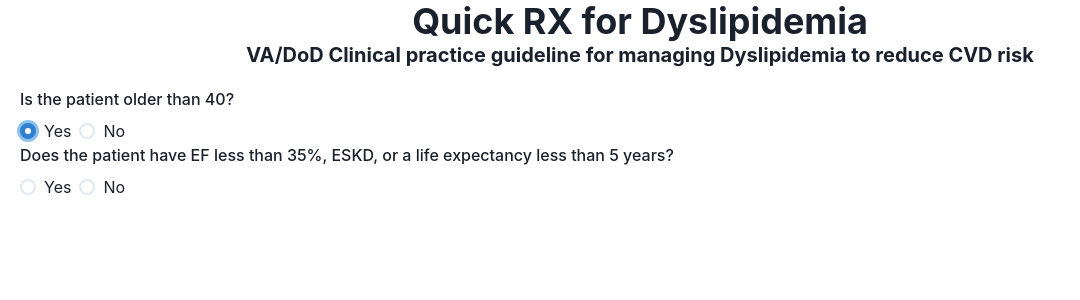
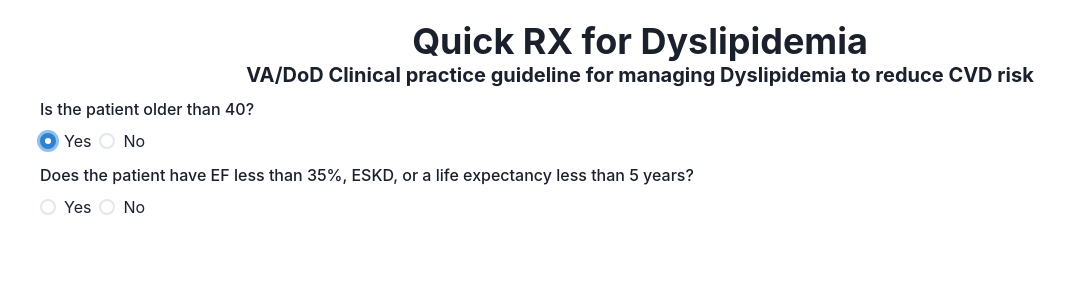
Before and after one commit to WRHR/quick-rx-app, a Next.js app: page /dyslipidemia in a window 1280 px wide. Both pictures are taken after a click on the label "Yes". Shown: the top 300 px of the page, without its empty margins (0-1080 px from the left). Built offline with nearby package versions, Linux system fonts and the light colour scheme.

Commit message:
Add spacing between questions

```diff
--- a/pages/dyslipidemia.js
+++ b/pages/dyslipidemia.js
@@ -18,17 +18,17 @@ export default function Dyslipidemia() {
   const [patientCVDRisk, setPatientCVDRisk] = useState(null);
   const [patientStatinPref, setPatientStatinPref] = useState(null);
   return (
-    <Box textAlign='center'>
+    <Box textAlign="center" p="20px">
       <PageHeader diesease="Dyslipidemia" />
       <Heading size="md">
         VA/DoD Clinical practice guideline for managing Dyslipidemia to reduce
         CVD risk
       </Heading>
-      <FormControl p="20px">
+      <FormControl pt="10px" m="0 20px" display="flex" flexDir="column">
         <FormLabel>Is the patient older than 40?</FormLabel>
         <DiagnosticYN setState={setValidAge} state={validAge} />
         {validAge === "yes" && (
-          <Box>
+          <Box pt="10px">
             <FormLabel>
               Does the patient have EF less than 35%, ESKD, or a life expectancy
               less than 5 years?
@@ -46,7 +46,7 @@ export default function Dyslipidemia() {
           </Text>
         )}
         {lifeExp === "no" && (
-          <Box>
+          <Box pt="10px">
             <FormLabel>
               Does the patient have higher-risk CVD?
               <Button>Show CVD and Equivalents</Button>
@@ -55,7 +55,7 @@ export default function Dyslipidemia() {
           </Box>
         )}
         {patientCVD === "yes" && (
-          <Box>
+          <Box pt="10px">
             <Text>Recommend stepped intensification</Text>
             <Text>Maximize statin therapy or add ezetimibe</Text>
             <Text>
@@ -65,7 +65,7 @@ export default function Dyslipidemia() {
           </Box>
         )}
         {patientCVD === "no" && (
-          <Box>
+          <Box pt="10px">
             <FormLabel>
               Does the patient have CVD per Sidebar 1, DM, or LDL-C level less
               than 4.9 mmol/L (190mg/dL)
@@ -77,23 +77,23 @@ export default function Dyslipidemia() {
           </Box>
         )}
         {patientCVDSideBar === "yes" && (
-          <Box>
+          <Box pt="10px">
             <Text>Recommend moderate dose of statin therapy</Text>
           </Box>
         )}
         {patientCVDSideBar === "no" && (
-          <Box>
+          <Box pt="10px">
             <FormLabel>Is patient's 10-y CVD risk greater than 12%?</FormLabel>
             <DiagnosticYN setState={setPatientCVDRisk} state={patientCVDRisk} />
           </Box>
         )}
         {patientCVDRisk === "yes" && (
-          <Box>
+          <Box pt="10px">
             <Text>Recommend moderate dose of statin therapy</Text>
           </Box>
         )}
         {patientCVDRisk === "no" && (
-          <Box>
+          <Box pt="10px">
             <FormLabel>
               Is the patient's 10-y risk 6% to 12% and does the patient prefer
               statin treatment?
```
